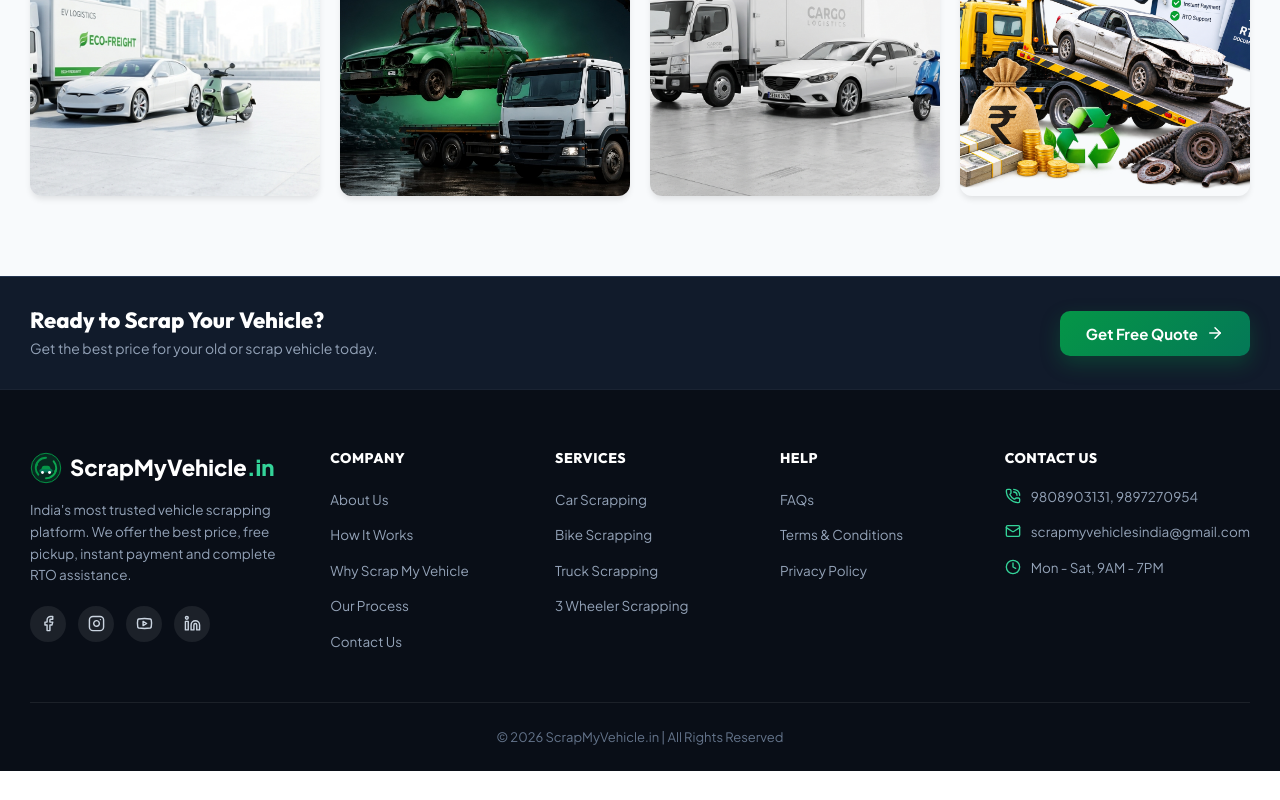
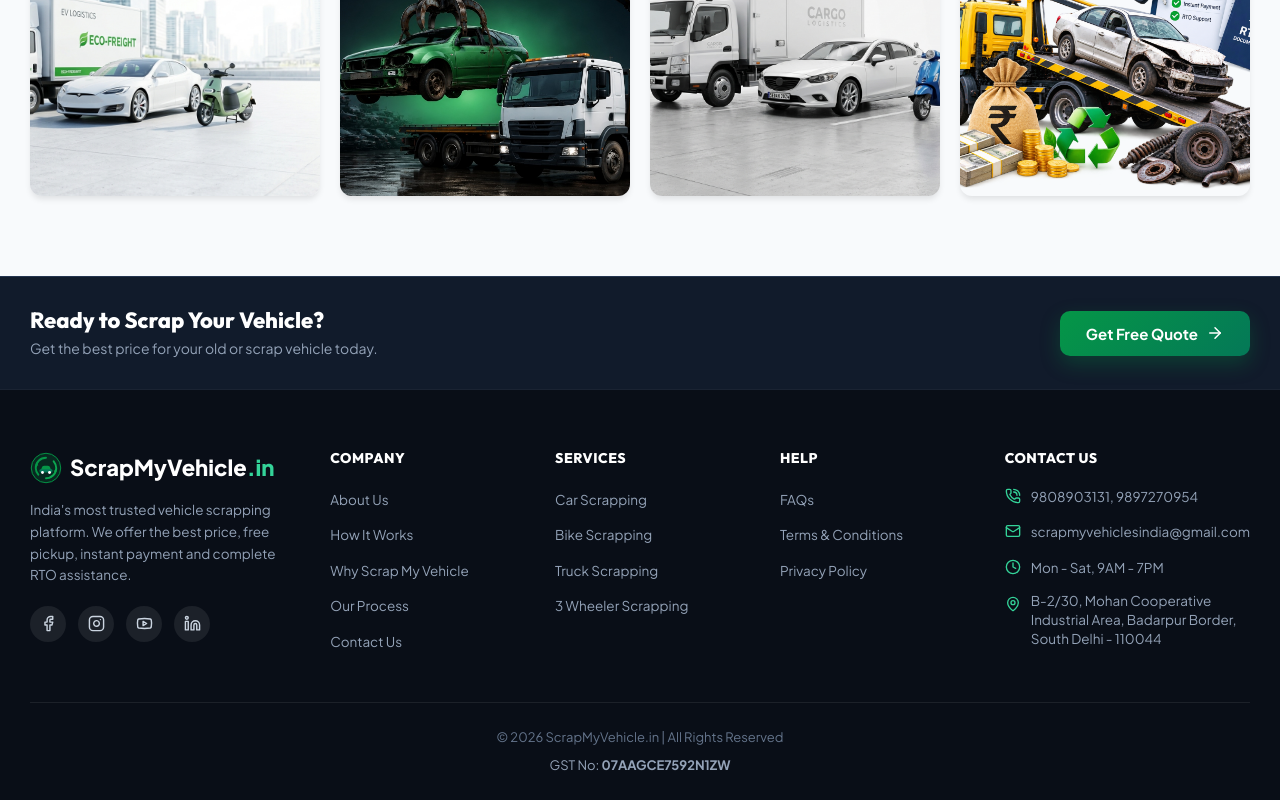
Before and after one commit to Karan778862/ScrapMyVehicle, a React (Vite) app: page / in a window 1280 px wide. Shown: the part 5372-6172 px from the top of the page. Before the commit the page ends 6143 px from the top, so only its background shows below. Built offline with nearby package versions, Linux system fonts and the light colour scheme.

Commit message:
Add GST number and address to footer

```diff
--- a/src/components/Footer.jsx
+++ b/src/components/Footer.jsx
@@ -1,5 +1,5 @@
 import React from 'react';
-import { Facebook, Instagram, Youtube, Linkedin, PhoneCall, Mail, Clock } from 'lucide-react';
+import { Facebook, Instagram, Youtube, Linkedin, PhoneCall, Mail, Clock, MapPin } from 'lucide-react';
 import { Link } from 'react-router-dom';
 
 export default function Footer() {
@@ -91,13 +91,18 @@
                 <Clock size={16} />
                 <span>Mon - Sat, 9AM - 7PM</span>
               </div>
+              <div className="footer-contact-row" style={{ alignItems: 'flex-start' }}>
+                <MapPin size={16} style={{ marginTop: '4px', flexShrink: 0 }} />
+                <span style={{ lineHeight: '1.4' }}>B-2/30, Mohan Cooperative Industrial Area, Badarpur Border, South Delhi - 110044</span>
+              </div>
             </div>
           </div>
         </div>
 
         {/* Bottom Copyright */}
-        <div className="footer-bottom-bar">
+        <div className="footer-bottom-bar" style={{ display: 'flex', flexDirection: 'column', gap: '8px', alignItems: 'center' }}>
           <p>© 2026 ScrapMyVehicle.in | All Rights Reserved</p>
+          <p style={{ fontSize: '13px', color: 'var(--slate-400)' }}>GST No: <strong>07AAGCE7592N1ZW</strong></p>
         </div>
       </div>
     </footer>
```
